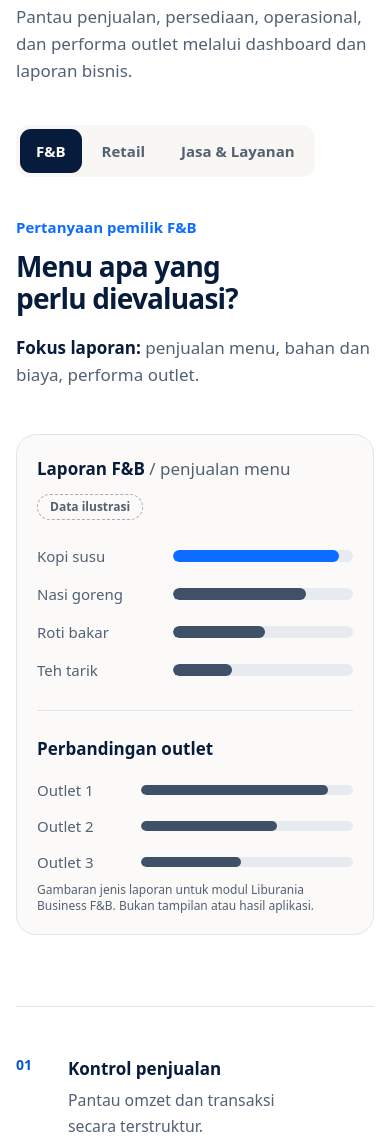
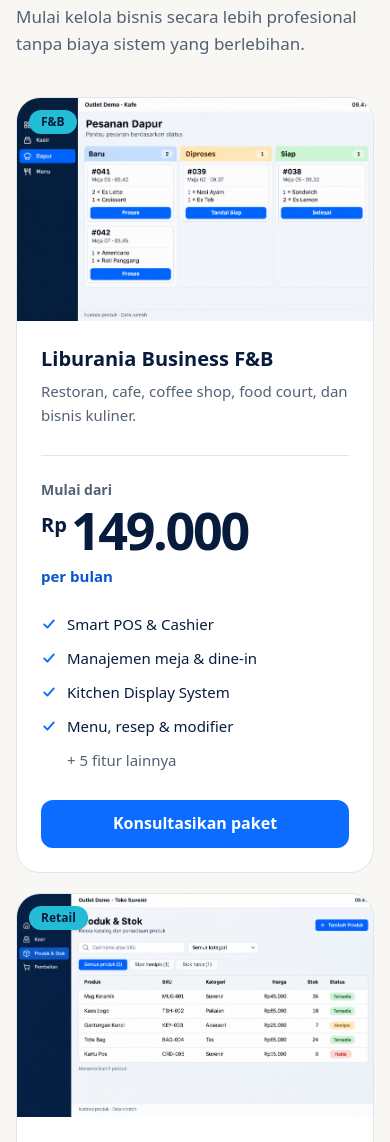
Before and after one commit to rezkyrevansyah/liburania-business-landing, an Astro site: page / in a window 390 px wide. Shown: the part 8190-9332 px from the top of the page. Built offline with nearby package versions, Linux system fonts and the light colour scheme; Astro itself is replaced by a stand-in of ours.

Commit message:
Rapikan section harga dan FAQ
Hapus section laporan pemilik beserta data, script, dan CSS yang tidak dipakai. Kartu harga kini menampilkan layar sistem, harga yang lebih besar, dan ringkasan fitur. FAQ kasir dan stok menyebut Jasa & Layanan. Logo di footer dimuat lazy, logo header tetap eager.

```diff
--- a/src/components/FAQ.astro
+++ b/src/components/FAQ.astro
@@ -5,7 +5,7 @@ import { contactUrl, cta } from '../data/site';
 const faqs = [
   { q: 'Apakah cocok untuk bisnis kecil?', a: 'Ya. Liburania Business mendukung usaha yang baru berkembang.' },
   { q: 'Apakah bisa untuk beberapa cabang?', a: 'Ya. Anda bisa mengelola dan mengevaluasi beberapa outlet dalam satu sistem.' },
-  { q: 'Apakah tersedia sistem kasir dan pengelolaan stok?', a: 'Ya. Solusi F&B dan Retail menyediakan fitur kasir dan pengelolaan stok.' },
+  { q: 'Apakah tersedia sistem kasir dan pengelolaan stok?', a: 'Ya. Solusi F&B, Retail, dan Jasa & Layanan menyediakan fitur kasir dan pengelolaan stok.' },
   { q: 'Apakah bisnis F&B bisa memakai sistem dapur?', a: 'Ya. Kitchen Display System membantu memantau pesanan di dapur.' },
   { q: 'Apakah tersedia booking dan komisi karyawan?', a: 'Ya. Solusi Jasa & Layanan mencakup booking, jadwal staf, dan komisi staf.' },
   { q: 'Apakah tersedia laporan penjualan?', a: 'Ya. Dashboard dan laporan bisnis membantu Anda memantau penjualan.' },
--- a/src/components/Footer.astro
+++ b/src/components/Footer.astro
@@ -6,7 +6,7 @@ import { contactUrl, nav, whatsappDisplay } from '../data/site';
 <footer data-footer class="on-dark border-t border-white/10 bg-navy text-white">
   <div class="shell grid gap-10 py-12 md:grid-cols-[1.4fr_1fr_1fr]">
     <div>
-      <Logo tone="white" />
+      <Logo tone="white" loading="lazy" />
       <p class="mt-4 max-w-xs text-sm text-white/60">
         Sistem bisnis untuk usaha F&B, retail, serta jasa dan layanan.
       </p>
--- a/src/components/Logo.astro
+++ b/src/components/Logo.astro
@@ -2,13 +2,15 @@
 interface Props {
   tone?: 'color' | 'white';
   class?: string;
+  /** Logo di header berada di atas lipatan (eager); di footer lazy. */
+  loading?: 'eager' | 'lazy';
 }
-const { tone = 'color', class: className } = Astro.props;
+const { tone = 'color', class: className, loading = 'eager' } = Astro.props;
 const src = tone === 'white' ? '/logo-liburania-white.png' : '/logo-liburania.png';
 ---
 
 <span class:list={['inline-flex items-center gap-2.5', className]}>
-  <img src={src} alt="Liburania" width="480" height="110" class="h-6 w-auto sm:h-7" />
+  <img src={src} alt="Liburania" width="480" height="110" loading={loading} decoding="async" class="h-6 w-auto sm:h-7" />
   <span
     class:list={[
       'border-l pl-2.5 text-[0.9375rem] leading-none font-semibold tracking-[-0.01em]',
--- a/src/components/OwnerVisibility.astro
+++ /dev/null
@@ -1,114 +0,0 @@
----
-import { sectors } from '../data/sectors';
-import { controls } from '../data/site';
----
-
-<section id="manfaat" aria-labelledby="owner-title" class="bg-white py-16 md:py-24 lg:py-28">
-  <div data-reveal class="shell">
-    <div class="flex flex-col gap-5 lg:flex-row lg:items-end lg:justify-between lg:gap-12">
-      <h2 id="owner-title" class="max-w-[20ch] text-[clamp(2rem,1.2rem+2.6vw,3.25rem)] font-[740]">
-        Anda tidak harus selalu berada di kasir untuk mengerti kondisi bisnis.
-      </h2>
-      <p class="max-w-md text-muted lg:pb-1.5">
-        Pantau penjualan, persediaan, operasional, dan performa outlet melalui dashboard dan laporan bisnis.
-      </p>
-    </div>
-
-    <div
-      data-owner-switch
-      role="group"
-      aria-label="Tampilkan laporan untuk"
-      class="mt-10 hidden w-fit gap-1 rounded-[14px] bg-paper p-1 md:mt-12 [.js_&]:flex"
-    >
-      {
-        sectors.map((s, i) => (
-          <button
-            type="button"
-            data-switch={s.id}
-            aria-pressed={i === 0 ? 'true' : 'false'}
-            class="min-h-11 rounded-[11px] px-4 text-[0.9375rem] font-semibold text-muted transition-colors duration-200 hover:text-navy aria-pressed:bg-navy aria-pressed:text-white"
-          >
-            {s.tab}
-          </button>
-        ))
-      }
-    </div>
-
-    <div class="mt-8 space-y-14 [.js_&]:grid [.js_&]:space-y-0">
-      {
-        sectors.map((s, i) => (
-          <div
-            data-owner-panel={s.id}
-            data-inactive={i === 0 ? undefined : ''}
-            class="grid items-center gap-8 lg:grid-cols-[0.85fr_1.15fr] lg:gap-16"
-          >
-            <div>
-              <p class="text-[0.9375rem] font-semibold text-blue">Pertanyaan pemilik {s.tab}</p>
-              <p class="mt-3 text-[clamp(1.75rem,1.2rem+1.8vw,2.75rem)] leading-[1.12] font-[720] tracking-[-0.03em] text-balance">
-                {s.owner.question}
-              </p>
-              <p class="mt-5 max-w-[40ch] text-muted">
-                <span class="font-semibold text-navy">Fokus laporan:</span> {s.owner.focus.toLowerCase()}.
-              </p>
-            </div>
-
-            <figure class="rounded-[var(--radius-photo)] border border-line bg-paper/60 p-5 sm:p-7">
-              <div class="flex flex-wrap items-center justify-between gap-3">
-                <p class="font-bold">
-                  Laporan {s.tab}
-                  <span class="font-medium text-muted"> / {s.owner.chartTitle.toLowerCase()}</span>
-                </p>
-                <span class="rounded-full border border-dashed border-muted/50 px-3 py-1 text-xs font-semibold text-muted">
-                  Data ilustrasi
-                </span>
-              </div>
-              <ul class="mt-6 space-y-3.5" aria-label={`${s.owner.chartTitle}, data ilustrasi`}>
-                {s.owner.bars.map((bar, n) => (
-                  <li class="grid grid-cols-[7.5rem_1fr] items-center gap-4 text-[0.9375rem] sm:grid-cols-[9rem_1fr]">
-                    <span class="truncate text-muted">{bar.label}</span>
-                    <span class="h-3 overflow-hidden rounded-full bg-line/70">
-                      <span
-                        class:list={['block h-full rounded-full', n === 0 ? 'bg-blue' : 'bg-navy/75']}
-                        style={`width:${bar.value}%`}
-                      />
-                    </span>
-                  </li>
-                ))}
-              </ul>
-              <div class="mt-7 border-t border-line pt-6">
-                <p class="font-semibold">Perbandingan outlet</p>
-                <ul class="mt-4 space-y-3" aria-label={`Perbandingan outlet ${s.tab}, data ilustrasi`}>
-                  {s.owner.outlets.map((o) => (
-                    <li class="grid grid-cols-[5.5rem_1fr] items-center gap-4 text-[0.9375rem] sm:grid-cols-[6.5rem_1fr]">
-                      <span class="text-muted">{o.label}</span>
-                      <span class="h-2.5 overflow-hidden rounded-full bg-line/70">
-                        <span class="block h-full rounded-full bg-navy/75" style={`width:${o.value}%`} />
-                      </span>
-                    </li>
-                  ))}
-                </ul>
-              </div>
-              <figcaption class="mt-2 text-xs text-muted">
-                Gambaran jenis laporan untuk modul {s.product}. Bukan tampilan atau hasil aplikasi.
-              </figcaption>
-            </figure>
-          </div>
-        ))
-      }
-    </div>
-
-    <ul class="mt-16 grid gap-x-8 gap-y-8 border-t border-line pt-12 sm:grid-cols-2 md:mt-20 lg:grid-cols-3">
-      {
-        controls.map((c, n) => (
-          <li class="grid grid-cols-[2.25rem_1fr] gap-x-4">
-            <span class="text-sm font-bold text-blue-deep tabular-nums">{String(n + 1).padStart(2, '0')}</span>
-            <div>
-              <p class="font-bold">{c.title}</p>
-              <p class="mt-1.5 text-[0.9875rem] text-muted">{c.text}</p>
-            </div>
-          </li>
-        ))
-      }
-    </ul>
-  </div>
-</section>
--- a/src/components/Pricing.astro
+++ b/src/components/Pricing.astro
@@ -1,5 +1,6 @@
 ---
-import { pricingUrlFor, price, reliability } from '../data/site';
+import { Picture } from 'astro:assets';
+import { price, pricingUrlFor, reliability } from '../data/site';
 import { sectors } from '../data/sectors';
 ---
 
@@ -14,27 +15,60 @@ import { sectors } from '../data/sectors';
       </p>
     </div>
 
-    <ul class="mt-10 grid gap-4 md:mt-14 md:grid-cols-3">
+    <ul class="mt-10 grid gap-5 md:mt-14 md:grid-cols-3">
       {
         sectors.map((s) => (
-          <li class="flex flex-col rounded-[var(--radius-photo)] border border-line bg-white p-6 sm:p-7">
-            <p class="text-sm font-semibold text-blue-deep">{s.tab}</p>
-            <p class="mt-1 text-xl font-bold">{s.product}</p>
-            <p class="mt-2 text-[0.9375rem] text-muted">{s.audience}</p>
-            <p class="mt-8 text-sm font-semibold text-muted">Mulai</p>
-            <p class="flex items-baseline gap-1.5">
-              <span class="text-[2.5rem] leading-none font-[760] tracking-[-0.03em] tabular-nums">{price}</span>
-              <span class="text-muted">/ bulan</span>
+          <li class="group flex flex-col overflow-clip rounded-[var(--radius-panel)] border border-line bg-white transition-[box-shadow,transform] duration-200 hover:-translate-y-0.5 hover:shadow-[0_24px_50px_-30px_rgb(7_28_61/0.45)]">
+            <div class="relative aspect-[16/10] overflow-clip bg-navy">
+              <Picture
+                src={s.ui}
+                alt=""
+                formats={['avif', 'webp']}
+                fallbackFormat="jpg"
+                widths={[480, 720, 960]}
+                sizes="(min-width: 768px) 33vw, 100vw"
+                class="h-full w-full object-cover object-left-top"
+              />
+              <span class="absolute top-3 left-3 rounded-full bg-cyan px-3 py-1 text-xs font-bold text-navy shadow-sm">
+                {s.tab}
+              </span>
+            </div>
+
+            <div class="flex flex-1 flex-col p-6 sm:p-7">
+              <p class="text-xl font-bold">{s.product}</p>
+              <p class="mt-1.5 text-[0.9375rem] text-muted">{s.audience}</p>
+
+              <div class="mt-7 border-t border-line pt-6">
+                <p class="text-sm font-semibold text-muted">Mulai dari</p>
+                <p class="mt-1 flex items-start gap-1 text-navy">
+                  <span class="mt-[0.35em] text-xl font-bold">Rp</span>
+                  <span class="text-[clamp(3.25rem,2.4rem+2.4vw,4.25rem)] leading-none font-[780] tracking-[-0.045em] tabular-nums">{price.replace('Rp', '')}</span>
                 </p>
+                <p class="mt-2 text-[0.9375rem] font-semibold text-blue-deep">per bulan</p>
+              </div>
+
+              <ul class="mt-6 flex-1 space-y-2.5 text-[0.9375rem]">
+                {s.features.slice(0, 4).map((f) => (
+                  <li class="flex items-center gap-2.5">
+                    <svg aria-hidden="true" viewBox="0 0 20 20" class="size-4 shrink-0 text-blue" fill="none" stroke="currentColor" stroke-width="2.4">
+                      <path d="M4 10.5l4 4 8-9" stroke-linecap="round" stroke-linejoin="round" />
+                    </svg>
+                    {f}
+                  </li>
+                ))}
+                <li class="pl-6.5 text-muted">+ {s.features.length - 4} fitur lainnya</li>
+              </ul>
+
               <a
                 href={pricingUrlFor(s.product)}
                 target="_blank"
                 rel="noopener"
-              class="btn btn-quiet mt-8 w-full"
+                class="btn btn-primary mt-7 w-full"
                 data-track="pricing_click"
                 data-section="harga"
                 data-sector={s.id}>Konsultasikan paket</a
               >
+            </div>
           </li>
         ))
       }
--- a/src/data/sectors.ts
+++ b/src/data/sectors.ts
@@ -29,14 +29,6 @@ export interface Sector {
   uiAlt: string;
   /** object-position untuk crop di penjelajah solusi (berbeda dari hero). */
   panelCrop: string;
-  owner: {
-    focus: string;
-    question: string;
-    chartTitle: string;
-    bars: { label: string; value: number }[];
-    /** Perbandingan antar-outlet, contoh ilustrasi. */
-    outlets: { label: string; value: number }[];
-  };
 }
 
 export const sectors: Sector[] = [
@@ -58,18 +50,6 @@ export const sectors: Sector[] = [
     uiAlt: 'Layar Pesanan Dapur dengan kolom Baru, Diproses, dan Siap berisi pesanan per meja.',
     photoAlt: 'Staf kafe melayani pelanggan di meja kasir, dengan mesin kopi dan dapur di belakangnya.',
     panelCrop: '62% 50%',
-    owner: {
-      focus: 'Penjualan menu, bahan dan biaya, performa outlet',
-      question: 'Menu apa yang perlu dievaluasi?',
-      chartTitle: 'Penjualan menu',
-      outlets: [{ label: 'Outlet 1', value: 88 }, { label: 'Outlet 2', value: 64 }, { label: 'Outlet 3', value: 47 }],
-      bars: [
-        { label: 'Kopi susu', value: 92 },
-        { label: 'Nasi goreng', value: 74 },
-        { label: 'Roti bakar', value: 51 },
-        { label: 'Teh tarik', value: 33 },
-      ],
-    },
   },
   {
     id: 'retail',
@@ -89,18 +69,6 @@ export const sectors: Sector[] = [
     uiAlt: 'Layar Produk & Stok berisi daftar produk dengan SKU, harga, jumlah stok, dan status menipis atau habis.',
     photoAlt: 'Staf toko suvenir memindai barcode buku catatan di meja kasir, dengan rak mug dan tas kanvas di belakangnya.',
     panelCrop: '50% 40%',
-    owner: {
-      focus: 'Produk terlaris, nilai dan pergerakan stok, outlet',
-      question: 'Produk mana yang perlu diperhatikan?',
-      chartTitle: 'Produk terlaris',
-      outlets: [{ label: 'Outlet 1', value: 81 }, { label: 'Outlet 2', value: 58 }, { label: 'Outlet 3', value: 36 }],
-      bars: [
-        { label: 'Tas kanvas', value: 88 },
-        { label: 'Mug keramik', value: 69 },
-        { label: 'Buku catatan', value: 47 },
-        { label: 'Kain motif', value: 28 },
-      ],
-    },
   },
   {
     id: 'service',
@@ -120,17 +88,5 @@ export const sectors: Sector[] = [
     uiAlt: 'Layar Jadwal Staf berisi kalender harian dengan booking pelanggan untuk tiap staf.',
     photoAlt: 'Resepsionis salon menyambut pelanggan di meja resepsionis, dengan kursi salon terlihat di ruangan belakang.',
     panelCrop: '30% 50%',
-    owner: {
-      focus: 'Layanan terlaris, transaksi staf, komisi, outlet',
-      question: 'Bagaimana performa layanan dan tim?',
-      chartTitle: 'Layanan terlaris',
-      outlets: [{ label: 'Outlet 1', value: 92 }, { label: 'Outlet 2', value: 61 }, { label: 'Outlet 3', value: 42 }],
-      bars: [
-        { label: 'Potong rambut', value: 90 },
-        { label: 'Creambath', value: 63 },
-        { label: 'Pewarnaan', value: 45 },
-        { label: 'Manikur', value: 30 },
-      ],
-    },
   },
 ];
--- a/src/data/site.ts
+++ b/src/data/site.ts
@@ -29,7 +29,6 @@ export const seo = {
 
 export const nav = [
   { label: 'Solusi', href: '#solusi' },
-  { label: 'Manfaat', href: '#manfaat' },
   { label: 'Harga', href: '#harga' },
   { label: 'FAQ', href: '#faq' },
 ];
@@ -44,12 +43,3 @@ export const reliability = [
   'Tim support yang dapat dihubungi',
   'Pengembangan dan maintenance berkelanjutan',
 ];
-
-export const controls = [
-  { title: 'Kontrol penjualan', text: 'Pantau omzet dan transaksi secara terstruktur.' },
-  { title: 'Kontrol persediaan', text: 'Pantau stok barang, bahan baku, dan pergerakannya.' },
-  { title: 'Kontrol operasional', text: 'Pantau kasir, staf, dapur, jadwal, dan pelayanan.' },
-  { title: 'Kontrol keuangan bisnis', text: 'Gunakan informasi penjualan dan biaya operasional untuk mengambil keputusan.' },
-  { title: 'Kontrol karyawan', text: 'Pantau aktivitas, performa, dan produktivitas.' },
-  { title: 'Kontrol multi-cabang', text: 'Kelola dan evaluasi outlet dalam sistem terintegrasi.' },
-];
--- a/src/pages/index.astro
+++ b/src/pages/index.astro
@@ -7,7 +7,6 @@ import Pricing from '../components/Pricing.astro';
 import BusinessTypes from '../components/BusinessTypes.astro';
 import ProblemScenes from '../components/ProblemScenes.astro';
 import SolutionExplorer from '../components/SolutionExplorer.astro';
-import OwnerVisibility from '../components/OwnerVisibility.astro';
 import DemoSteps from '../components/DemoSteps.astro';
 import FAQ from '../components/FAQ.astro';
 import FinalCTA from '../components/FinalCTA.astro';
@@ -23,7 +22,6 @@ import MobileCTA from '../components/MobileCTA.astro';
     <ProblemScenes />
     <BusinessTypes />
     <SolutionExplorer />
-    <OwnerVisibility />
     <Pricing />
     <DemoSteps />
     <FAQ />
--- a/src/scripts/page.ts
+++ b/src/scripts/page.ts
@@ -12,9 +12,7 @@ function track(event: string, props: Record<string, string | undefined>) {
 
 /* ---------- Sektor aktif: dipakai penjelajah solusi dan laporan pemilik ---------- */
 const tabs = $$<HTMLButtonElement>('[data-tab]');
-const switches = $$<HTMLButtonElement>('[data-switch]');
 const panels = $$<HTMLElement>('[data-panel]');
-const ownerPanels = $$<HTMLElement>('[data-owner-panel]');
 let current: SectorId = 'fnb';
 
 panels.forEach((p) => p.setAttribute('role', 'tabpanel'));
@@ -40,9 +38,7 @@ function setSector(id: SectorId, source: string) {
     tab.setAttribute('aria-selected', String(selected));
     tab.tabIndex = selected ? 0 : -1;
   }
-  for (const btn of switches) btn.setAttribute('aria-pressed', String(btn.dataset.switch === id));
   showOnly(panels, 'panel', id, true);
-  showOnly(ownerPanels, 'ownerPanel', id, true);
   track('sector_select', { sector: id, source_section: source });
 }
 
@@ -62,8 +58,6 @@ tabs.forEach((tab, i) => {
     setSector(tabs[next].dataset.tab as SectorId, 'solusi');
   });
 });
-
-switches.forEach((btn) => btn.addEventListener('click', () => setSector(btn.dataset.switch as SectorId, 'kendali')));
 
 // Pintasan hero & daftar jenis usaha: pilih sektor, gulir ke solusi, pindahkan fokus ke judulnya.
 $$<HTMLAnchorElement>('[data-sector-link]').forEach((link) =>
--- a/src/styles/global.css
+++ b/src/styles/global.css
@@ -190,8 +190,7 @@
 
 /* Panel solusi: pergantian tab singkat (≤240 ms, geser 6 px) agar terasa responsif, bukan pertunjukan. */
 @media (prefers-reduced-motion: no-preference) {
-  [data-panel].is-entering,
-  [data-owner-panel].is-entering {
+  [data-panel].is-entering {
     animation: settle 220ms var(--ease-out-soft) both;
   }
 
@@ -244,12 +243,10 @@
 }
 
 /* Dengan JS: panel sektor ditumpuk di sel grid yang sama supaya tinggi layout stabil saat berganti tab. */
-.js [data-panel],
-.js [data-owner-panel] {
+.js [data-panel] {
   grid-area: 1 / 1;
 }
-.js [data-panel][data-inactive],
-.js [data-owner-panel][data-inactive] {
+.js [data-panel][data-inactive] {
   visibility: hidden;
 }
 
```
Lines whose indentation alone changed are shown as unchanged.
